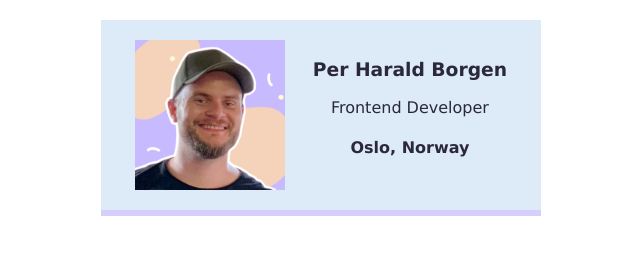
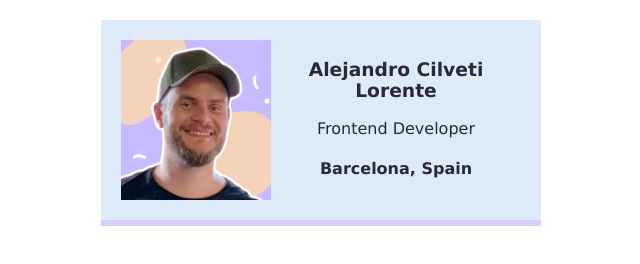
Before and after one commit to AlejandroCilveti/business-card, a website built with Vite: page index.html in a window 1280 px wide. Shown: the whole page, without its empty margins (319-959 px from the left). Built offline with nearby package versions, Linux system fonts and the light colour scheme.

Commit message:
Update index.html

```diff
--- a/index.html
+++ b/index.html
@@ -6,9 +6,9 @@
         <div class="card">
             <img class="avatar" src="images/per.png">
             <div >
-                <h3>Per Harald Borgen</h3>
+                <h3>Alejandro Cilveti Lorente</h3>
                 <p>Frontend Developer</p>
-                <h4>Oslo, Norway</h4>
+                <h4>Barcelona, Spain</h4>
             </div>
         </div>
     </body>
```
